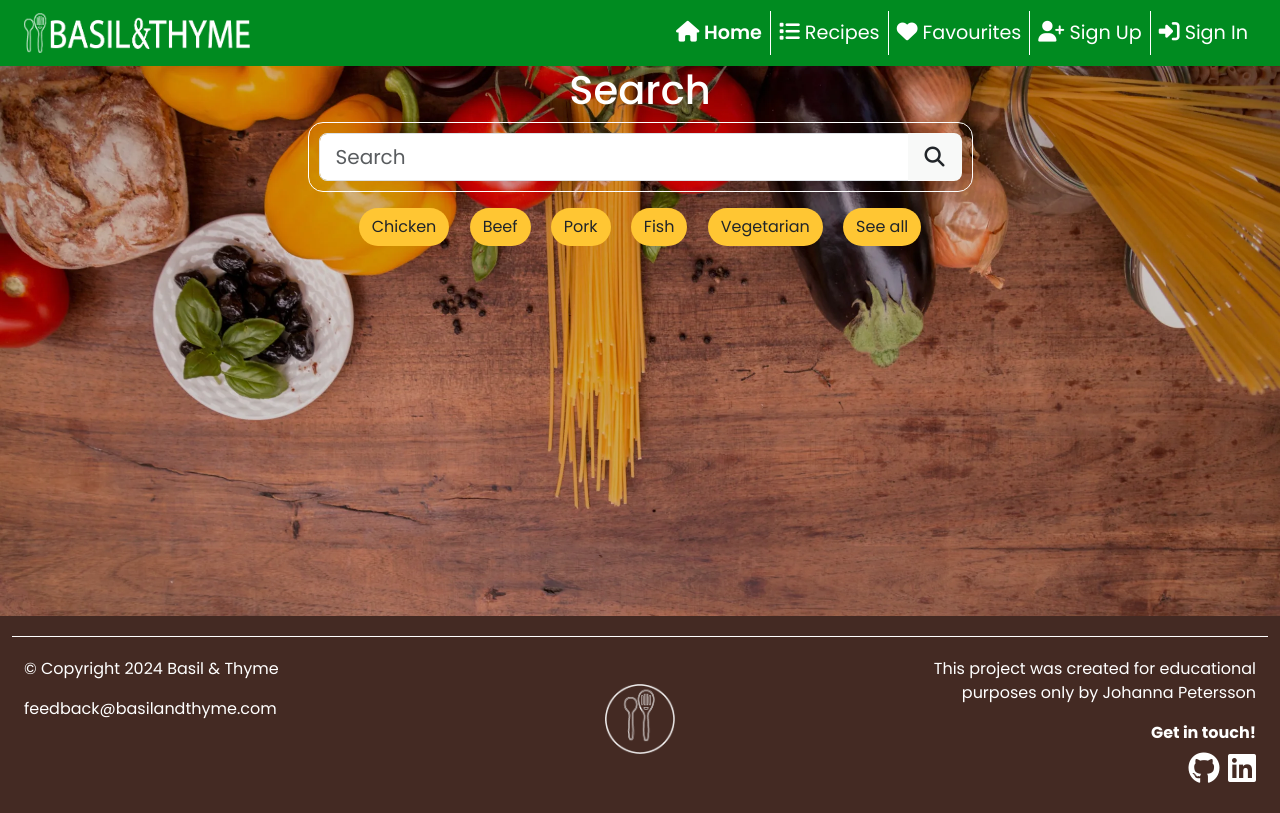
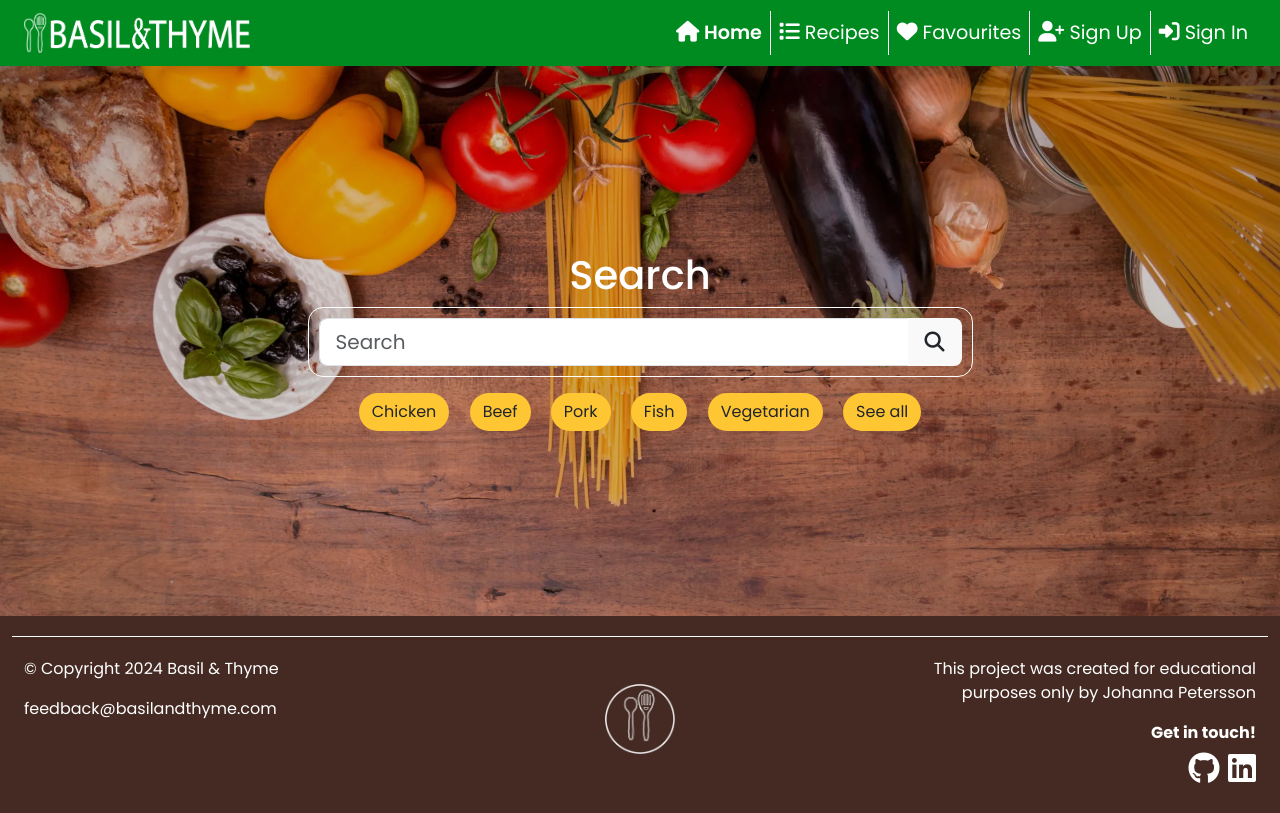
Before and after one commit to johannacarolinep/basilandthyme, a Django app: page / in a window 1280 px wide. Run offline with Django 4.2, Linux system fonts and the light colour scheme; some libraries are stand-ins or nearby versions.

Commit message:
feat: Center searchbar section content vertically

```diff
--- a/templates/searchbar.html
+++ b/templates/searchbar.html
@@ -1,4 +1,4 @@
-<section class="hero-section container-fluid">
+<section class="hero-section container-fluid d-flex align-items-center">
     <div class="container-xl">
         <div class="row">
             <div class="col-md-10 col-lg-8 col-xl-7 mx-auto">
```
